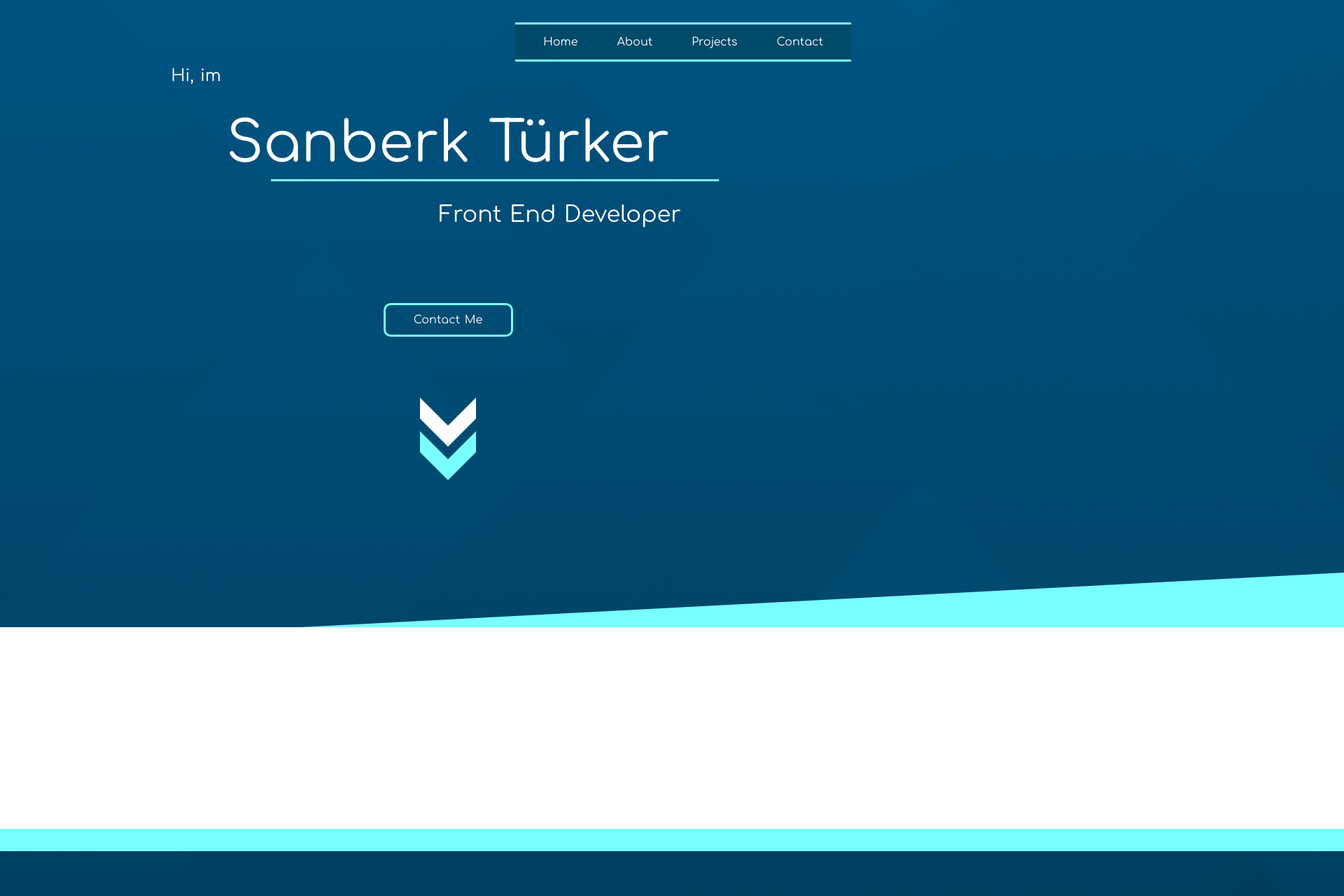
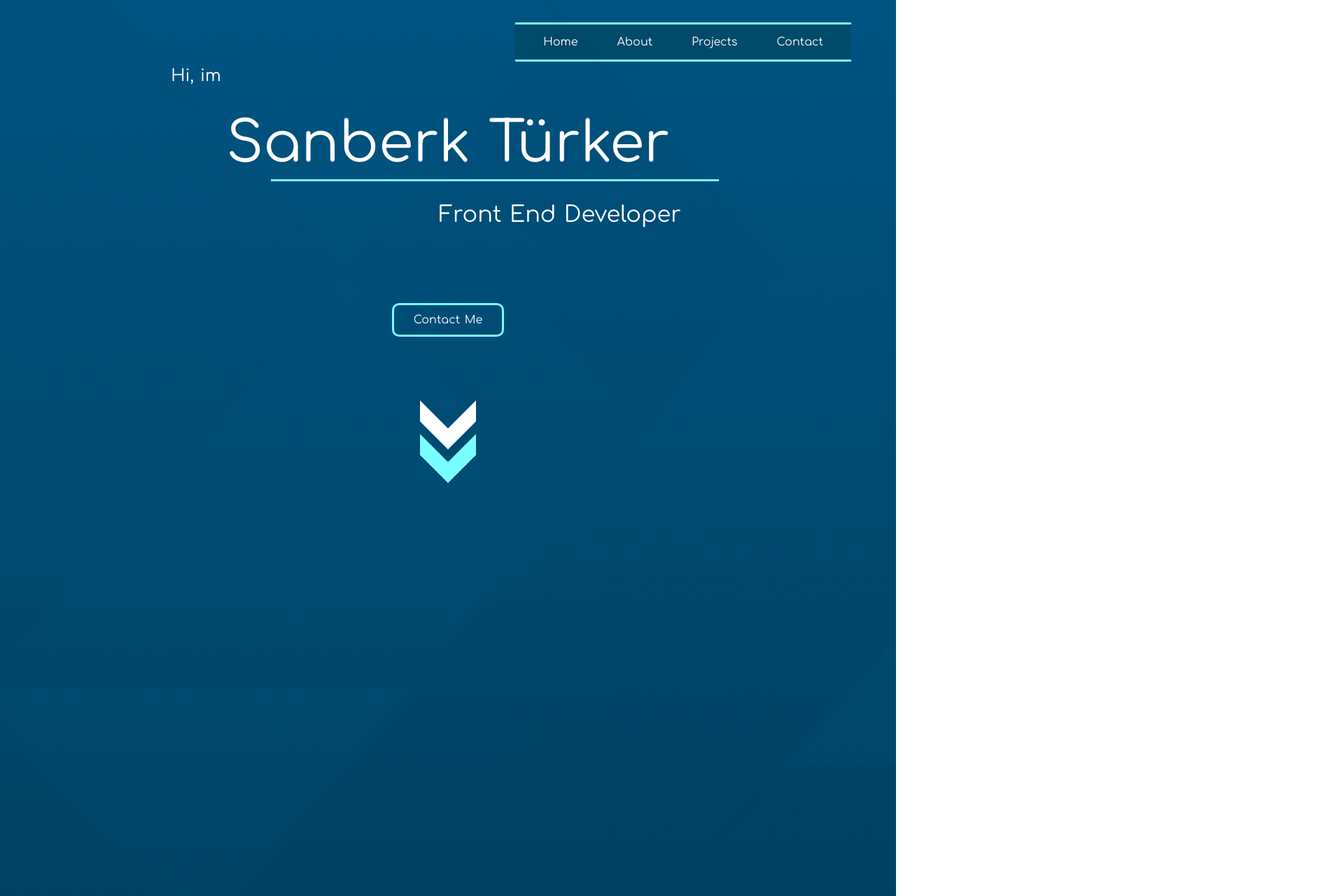
Before and after one commit to sanberkHax/portfolio, a Next.js app: page / in a window 1280 px wide. Shown: the top 1280 px of the page at 70% size, 1920 px wide, since content can reach past the window. Built offline with nearby package versions, Linux system fonts and the light colour scheme.

Commit message:
Sasss cleanup

```diff
--- a/components/About.js
+++ b/components/About.js
@@ -1,5 +1,8 @@
 import Card from './Card';
+import Button from './Button';
 import Arrows from './Arrows';
+import { motion } from 'framer-motion';
+
 import {
   htmlSvg,
   cssSvg,
@@ -30,6 +33,7 @@ const About = () => {
               When im not coding im either playing video games or making music.
             </p>
           </Card>
+          <Button class="resume-btn" text="Resume"></Button>
         </div>
 
         <div data-aos="fade-left" className="skills-ctn">
@@ -63,6 +67,14 @@ const About = () => {
           </div>
         </div>
       </div>
+      <motion.div
+        data-aos="slide-right"
+        data-aos-offset="1000"
+        // initial={{ x: -2500 }}
+        // animate={{ x: 230 }}
+        // transition={{ delay: 1, duration: 1 }}
+        className="skew-3"
+      ></motion.div>
       {/* <Arrows href="#projects"></Arrows> */}
     </section>
   );
--- a/components/Arrows.js
+++ b/components/Arrows.js
@@ -1,11 +1,17 @@
 import { blueArrowSvg, whiteArrowSvg } from '../assets/svgPaths';
+import { motion } from 'framer-motion';
 
 const Arrows = (props) => {
   return (
-    <div className="arrow-ctn">
+    <motion.div
+      initial={{ y: -500, opacity: 0 }}
+      animate={{ y: 0, opacity: 1 }}
+      transition={{ delay: 2, duration: 0.3 }}
+      className="arrow-ctn"
+    >
       <a href={props.href}>{whiteArrowSvg}</a>
       <a href={props.href}>{blueArrowSvg}</a>
-    </div>
+    </motion.div>
   );
 };
 
--- a/components/Contact.js
+++ b/components/Contact.js
@@ -7,8 +7,12 @@ const Contact = () => {
   };
   return (
     <section id="contact" className="contact">
-      <h1>Contact Me</h1>
-      <div className="contact-content">
+      <div
+        data-aos="fade-in"
+        data-aos-anchor-position="top-bottom"
+        className="contact-content"
+      >
+        <h1>Contact Me</h1>
         <form name="contact" className="form" data-netlify="true">
           <label htmlFor="name">Name</label>
           <input
@@ -36,10 +40,10 @@ const Contact = () => {
           />
           <Button class="send-btn" text="Send"></Button>
         </form>
-      </div>
-      <div className="home-arrow-ctn">
-        <a href="#home">{whiteArrowSvg}</a>
-        <a href="#home">{blueArrowSvg}</a>
+        <div className="home-arrow-ctn">
+          <a href="#home">{whiteArrowSvg}</a>
+          <a href="#home">{blueArrowSvg}</a>
+        </div>
       </div>
     </section>
   );
--- a/components/Home.js
+++ b/components/Home.js
@@ -1,14 +1,13 @@
 import Arrows from './Arrows';
 import Name from './Name';
-import { motion } from 'framer-motion';
 const Home = () => {
   return (
     <section id="home" className="home">
       <Name />
       <Arrows href="#about" />
-      <motion.div
+      {/* <motion.div
         initial={{ x: -3500 }}
-        animate={{ x: 50, y: -15, rotate: '-3deg', skewX: '-70deg' }}
+        animate={{ x: 300, y: -15, rotate: '-3deg', skewX: '-70deg' }}
         transition={{ delay: 0.2, duration: 1 }}
         className="skew-1"
       ></motion.div>
@@ -17,7 +16,7 @@ const Home = () => {
         animate={{ x: 300 }}
         transition={{ delay: 1, duration: 1 }}
         className="skew-2"
-      ></motion.div>
+      ></motion.div> */}
     </section>
   );
 };
--- a/stylesheets/components/_about.scss
+++ b/stylesheets/components/_about.scss
@@ -11,6 +11,7 @@
   height: 90vh;
   .about-content {
     display: flex;
+    position: relative;
   }
   .about-me-ctn {
     display: flex;
@@ -128,3 +129,15 @@
     // }
   }
 }
+.skew-3 {
+  overflow: hidden;
+  // position: absolute;
+  // width: 150rem;
+  // height: 10rem;
+  // left: -4 0rem;
+  // bottom: -20rem;
+  background: #ffffff;
+  // transform: skew(-50deg, -3deg);
+  border-top: 2rem solid $primary-blue;
+  border-bottom: 2rem solid $primary-blue;
+}
--- a/stylesheets/components/_arrows.scss
+++ b/stylesheets/components/_arrows.scss
@@ -1,57 +1,86 @@
 .arrow-ctn {
+  @extend %arrows;
   margin-top: 10rem;
+  // display: flex;
+  // flex-direction: column;
+  // position: relative;
+  // align-items: center;
+  // justify-content: center;
+  // &:hover svg {
+  //   fill: $secondary-blue;
+  // }
+  svg {
+    // width: 5rem;
+    transform: rotate(90deg);
+  }
+  .arrow-white {
+    // position: absolute;
+    // top: -3rem;
+    left: 0;
+    // fill: white;
+  }
+  // .arrow-blue {
+  //   fill: $primary-blue;
+  // }
+  // animation-iteration-count: infinite;
+  animation-name: bounceDown;
+  // animation-duration: 3s;
+  // animation-timing-function: ease-in-out;
+}
+
+%arrows {
   display: flex;
   flex-direction: column;
   position: relative;
   align-items: center;
   justify-content: center;
-  // top: 45rem;
-  // left: 50%;
   &:hover svg {
     fill: $secondary-blue;
   }
   svg {
     width: 5rem;
-    transform: rotate(90deg);
   }
   .arrow-white {
     position: absolute;
     top: -3rem;
-    left: 0;
     fill: white;
   }
   .arrow-blue {
     fill: $primary-blue;
   }
   animation-iteration-count: infinite;
-  animation-name: bounceDown;
   animation-duration: 3s;
   animation-timing-function: ease-in-out;
 }
 
 .home-arrow-ctn {
-  position: relative;
-  &:hover svg {
-    fill: $secondary-blue;
+  @extend %arrows;
+  flex: 2;
+  // display: flex;
+  // flex-direction: column;
+  // position: relative;
+  // align-items: center;
+  // justify-content: center;
+  // &:hover svg {
+  //   fill: $secondary-blue;
+  // }
+  svg {
+    // width: 5rem;
+    transform: rotate(-90deg);
   }
-  svg {
-    width: 5rem;
-    transform: rotate(90deg);
+  // .arrow-white {
+  //   position: absolute;
+  //   top: -3rem;
+  //   fill: white;
+  // }
+  .arrow-blue {
+    position: absolute;
+    // fill: $primary-blue;
   }
-  .arrow-white {
-    position: absolute;
-    top: -3rem;
-    left: 0;
-    fill: white;
-  }
-  .arrow-blue {
-    fill: $primary-blue;
-  }
-  animation-iteration-count: infinite;
+  // animation-iteration-count: infinite;
   animation-name: bounceUp;
-  animation-duration: 3s;
-  animation-timing-function: ease-in-out;
-  align-self: center;
+  // animation-duration: 3s;
+  // animation-timing-function: ease-in-out;
 }
 
 @keyframes bounceDown {
--- a/stylesheets/components/_button.scss
+++ b/stylesheets/components/_button.scss
@@ -6,13 +6,14 @@
 .details-btn,
 .repo-btn,
 .live-btn,
-.send-btn {
+.send-btn,
+.resume-btn {
   cursor: pointer;
   margin-top: 5rem;
   text-align: center;
   padding: 12px !important;
   height: 3rem;
-  width: 185px;
+  width: 10rem;
   border: 3px solid #79ffff;
   border-radius: 10px;
   &:hover {
@@ -23,3 +24,7 @@
     transition: ease-in-out 0.1s;
   }
 }
+
+.resume-btn {
+  align-self: center;
+}
--- a/stylesheets/components/_contact.scss
+++ b/stylesheets/components/_contact.scss
@@ -1,14 +1,23 @@
 .contact {
   display: flex;
   height: 88vh;
+  margin-top: 20rem;
   // flex-direction: column;
   justify-content: center;
   // align-items: center;
-  padding: 0 5rem;
   scroll-snap-align: start;
   scroll-snap-stop: always;
+
+  .contact-content {
+    width: 100%;
+    display: flex;
+    justify-content: space-evenly;
+    align-items: center;
     h1 {
+      flex: 2;
       position: relative;
+      justify-self: flex-end;
+      align-self: flex-start;
       &::after {
         content: '';
         position: absolute;
@@ -21,20 +30,15 @@
         bottom: 0;
       }
     }
-
-  .contact-content {
-    display: flex;
-    flex-basis: 80%;
-    justify-content: center;
-    align-items: center;
   }
   .form {
+    flex: 2;
+    flex-basis: 20%;
     text-align: center;
     display: flex;
     flex-direction: column;
     padding-top: 1rem;
     align-items: center;
-    flex-basis: 60%;
     label {
       margin-top: 2rem;
     }
@@ -71,10 +75,3 @@
     }
   }
 }
-
-.home-arrow-ctn {
-  transform: rotate(180deg);
-  i {
-    margin-bottom: -25rem;
-  }
-}
--- a/stylesheets/components/_home.scss
+++ b/stylesheets/components/_home.scss
@@ -1,6 +1,6 @@
 .home {
   display: flex;
-  // position: relative;
+  position: relative;
   justify-content: center;
   align-items: center;
   height: 100vh;
@@ -9,10 +9,10 @@
   // scroll-snap-stop: always;
   .skew-1 {
     position: absolute;
-    width: 200rem;
-    height: 10rem;
-    left: -20rem;
-    top: 54rem;
+    width: 140%;
+    height: 20%;
+    right: 5%;
+    top: 94%;
     background: $primary-blue;
     transform: skew(-50deg, -3deg);
     transform: rotate(25deg);
@@ -21,10 +21,10 @@
   .skew-2 {
     overflow: hidden;
     position: absolute;
-    width: 150rem;
-    height: 20rem;
-    left: -20rem;
-    top: 56rem;
+    width: 140%;
+    height: 25%;
+    right: 5%;
+    top: 92%;
     background: #ffffff;
     transform: skew(-50deg, -3deg);
     border-bottom: 2rem solid $primary-blue;
--- a/stylesheets/components/_projects.scss
+++ b/stylesheets/components/_projects.scss
@@ -4,6 +4,7 @@
   display: flex;
   flex-direction: column;
   height: 100vh;
+  margin: 20rem 0;
   align-items: center;
   .details-btn {
     align-self: center;
```
Lines whose indentation alone changed are shown as unchanged.
